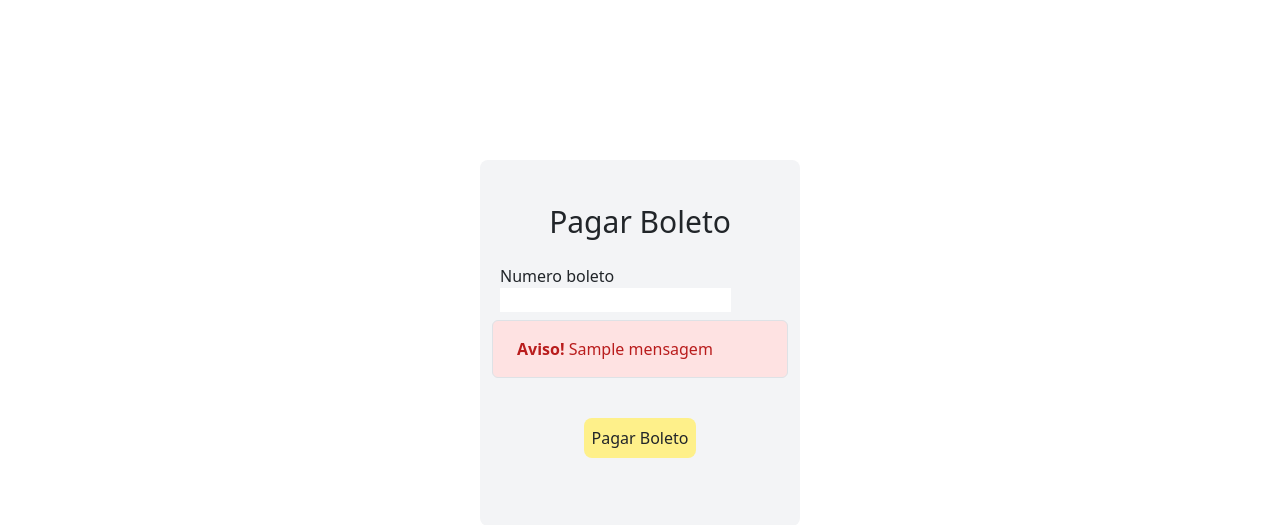
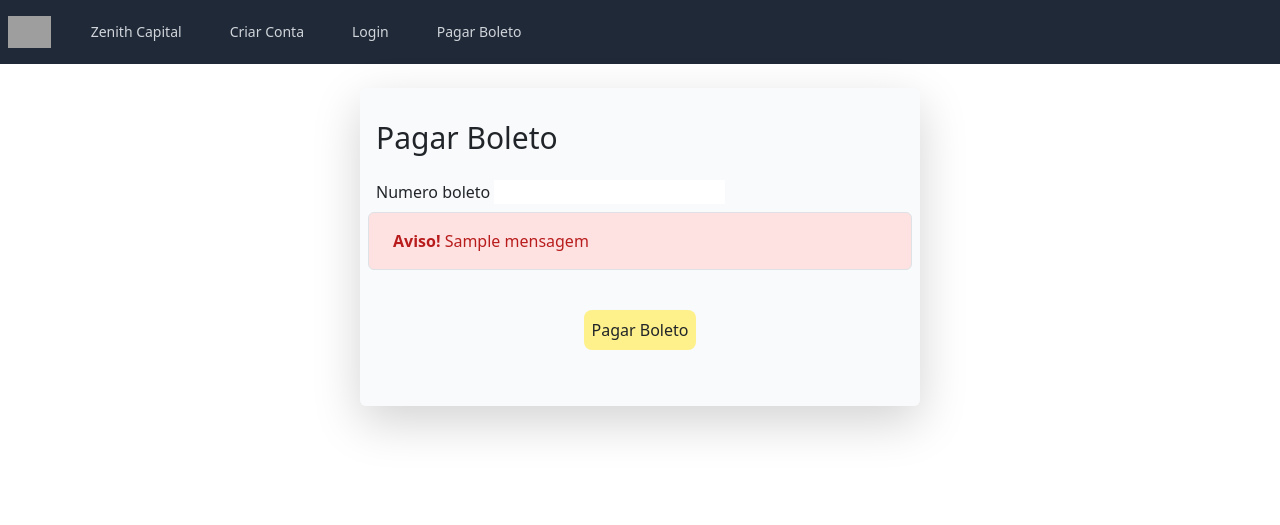
Before and after one commit to ivoaraujo17/projeto_banco_de_dados, a Django app: template boleto/templates/pagar_boleto.html in a window 1280 px wide. Shown: the top 525 px of the page. Run offline with Django 4.2, Linux system fonts and the light colour scheme; the template is opened without the code that fills it: most values are stand-ins (such as "Sample title", 1, 10 or a date in 2020); form fields are guessed from the names that the template uses; some libraries are stand-ins or nearby versions; grey boxes are pictures that could not be loaded.

Commit message:
tela de pagar boleto no homepage

```diff
--- a/boleto/templates/pagar_boleto.html
+++ b/boleto/templates/pagar_boleto.html
@@ -1,22 +1,21 @@
-<!DOCTYPE html>
-<html lang="pt br">
-<head>
-    <meta charset="UTF-8">
-    <meta name="viewport" content="width=, initial-scale=1.0">
-    <title>Pagar Boleto</title>
-    <script src="https://ajax.googleapis.com/ajax/libs/jquery/3.6.0/jquery.min.js"></script>
-    <link href="https://cdn.jsdelivr.net/npm/bootstrap@5.3.0/dist/css/bootstrap.min.css" rel="stylesheet" integrity="sha384-9ndCyUaIbzAi2FUVXJi0CjmCapSmO7SnpJef0486qhLnuZ2cdeRhO02iuK6FUUVM" crossorigin="anonymous">
-    <link href="https://cdn.jsdelivr.net/npm/bootstrap@5.3.0/dist/css/bootstrap.min.css" rel="stylesheet">
-    <script src="https://cdn.jsdelivr.net/npm/bootstrap@5.3.0/dist/js/bootstrap.bundle.min.js"></script>
-    <link rel="stylesheet" href="https://cdn.jsdelivr.net/npm/bootstrap-icons@1.7.2/font/bootstrap-icons.css">
-    <script src="https://cdn.tailwindcss.com"></script>
-</head>
-<body>
-    <div class="container justify-content-center w-25 bg-gray-100 dark:bg-gray-800 rounded-lg my-40 py-7">
+{% extends 'navbar.html' %}
+{% load static %}
+{% block title %}
+    zenith_capital boleto
+{% endblock %}
+
+{% block head %}
+
+{% endblock %}
+
+{% block content %}
+<div class="flex px-20 py-4 justify-center">
+    <div class="py-3 px-2 bg-gray-50 dark:bg-gray-800 shadow-lg rounded" style="width:50%;">
+        <div class="flex">
             <div class="justify-center px-2 py-3">
                 <h1 class="text-center text-[30px]">Pagar Boleto</h1>
             </div>
-        <div>
+        </div>
         <form method="post">
             {% csrf_token %}
             <div class="px-2 py-2">
@@ -34,7 +33,5 @@
             </div>
         </form>
     </div>
-
 </div>
-</body>
-</html>
+{% endblock %}
--- a/templates/navbar.html
+++ b/templates/navbar.html
@@ -47,6 +47,7 @@
               {% if not user.is_authenticated %}
                 <a href="{% url 'cliente:criar_conta' %}" class="text-gray-300 hover:bg-gray-700 hover:text-white rounded-md px-3 py-2 text-sm font-medium">Criar Conta</a>
                 <a href="{% url 'cliente:login' %}" class="text-gray-300 hover:bg-gray-700 hover:text-white rounded-md px-3 py-2 text-sm font-medium">Login</a>
+                <a href="/pagar_boleto/" class="text-gray-300 hover:bg-gray-700 hover:text-white rounded-md px-3 py-2 text-sm font-medium">Pagar Boleto</a>
               {% endif %}
             </div>
           </div>
```
Also changed, not shown: db.sqlite3. Lines whose indentation alone changed are shown as unchanged.
